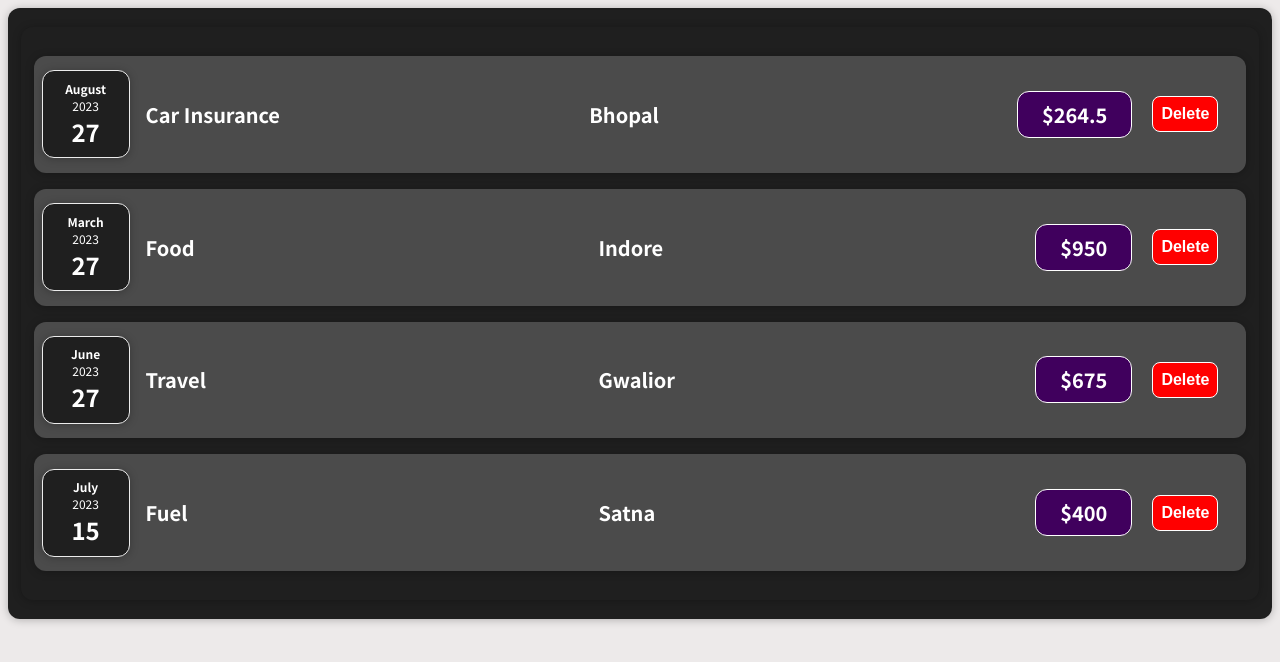
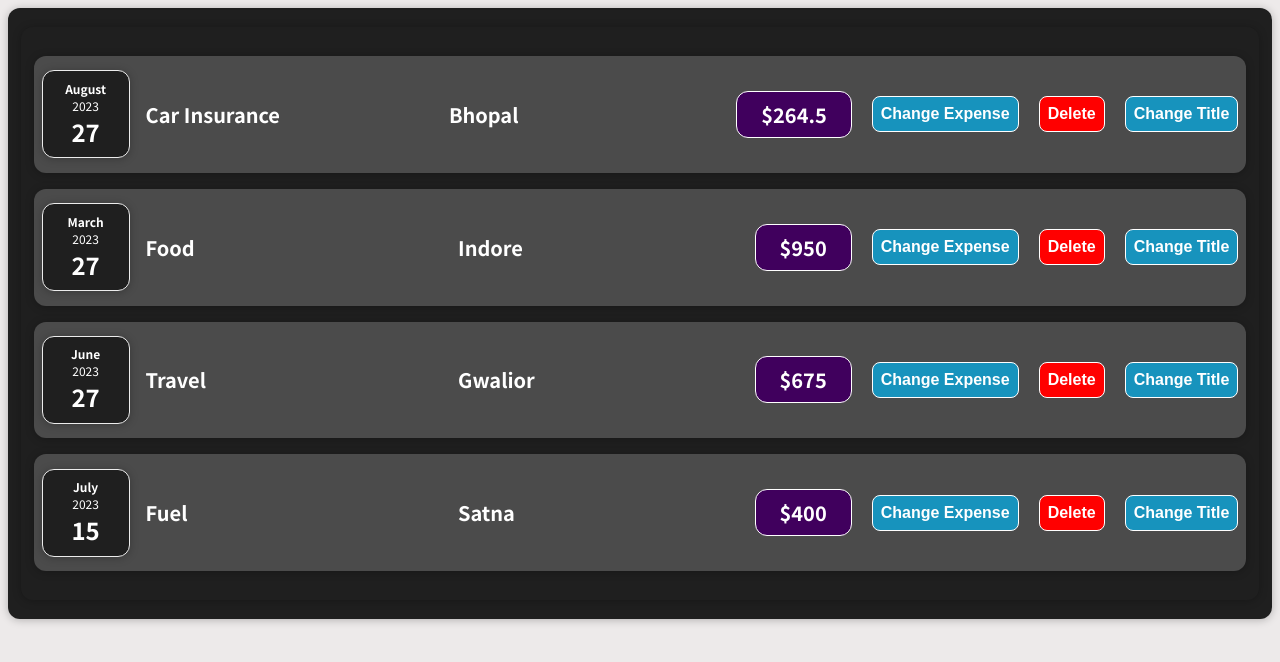
Before and after one commit to nandji3/first-react-app, a React (Create React App) app: page / in a window 1280 px wide. Shown: the top 662 px of the page. Built offline with nearby package versions, Linux system fonts and the light colour scheme.

Commit message:
Add button to change expense to $100.

```diff
--- a/src/components/Expenses/ExpenseItem.js
+++ b/src/components/Expenses/ExpenseItem.js
@@ -2,9 +2,14 @@ import ExpenseDate from './ExpenseDate';
 import ExpenseDetails from './ExpenseDetails';
 import './ExpenseItem.css';
 import Card from '../UI/Card';
+import { useState } from 'react';
 
 
 const ExpenseItem = (props) => {
+
+    const [title, setTitle] = useState(props.title)
+    const [expense, setExpense] = useState(props.amount)
+
     const style = {
         fontSize: "1rem",
         fontWeight: "bold",
@@ -13,14 +18,27 @@ const ExpenseItem = (props) => {
         border: "1px solid white",
         padding: "0.5rem",
         borderRadius: "8px",
-        margin: "20px"
+        marginTop: "20px",
+        marginBottom: "20px",
+        marginLeft: "20px"
+    }
+
+    const changeTitle = () => {
+        setTitle("Title Updated");
+        console.log(title);
+    }
+
+    const changeExpense = () => {
+        setExpense("100");
     }
 
     return (
         <Card key={props.key} className="expense-item">
             <ExpenseDate date={props.date} />
-            <ExpenseDetails title={props.title} LocationOfExpenditure={props.LocationOfExpenditure} amount={props.amount} />
+            <ExpenseDetails title={title} LocationOfExpenditure={props.LocationOfExpenditure} amount={expense} />
+            <button onClick={changeExpense} style={{ ...style, backgroundColor: "#1793bd" }}>Change Expense</button>
             <button onClick={(e) => e.target.parentElement.remove()} style={style}>Delete</button>
+            <button onClick={changeTitle} style={{ ...style, backgroundColor: "#1793bd" }}>Change Title</button>
         </Card >
     )
 }
```
